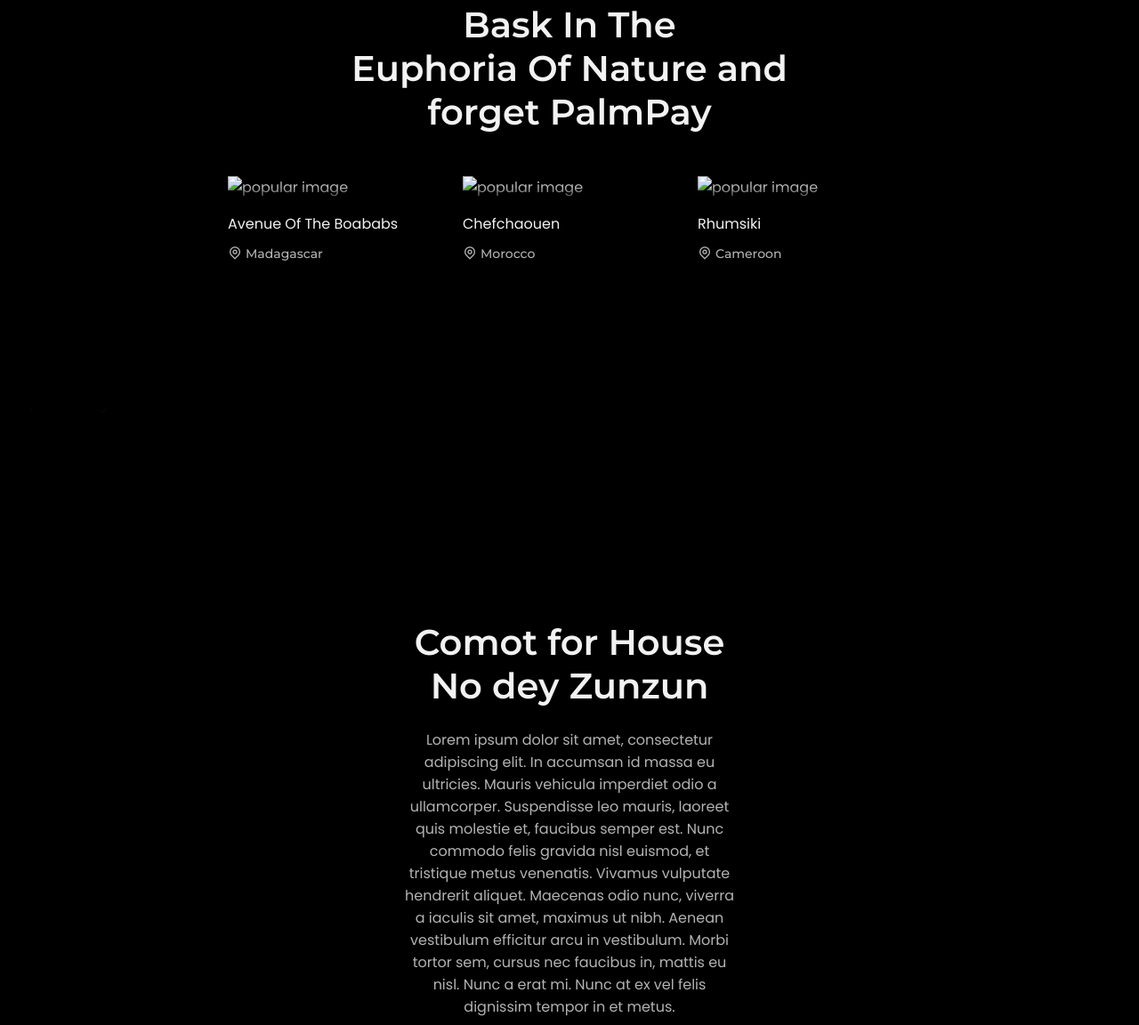
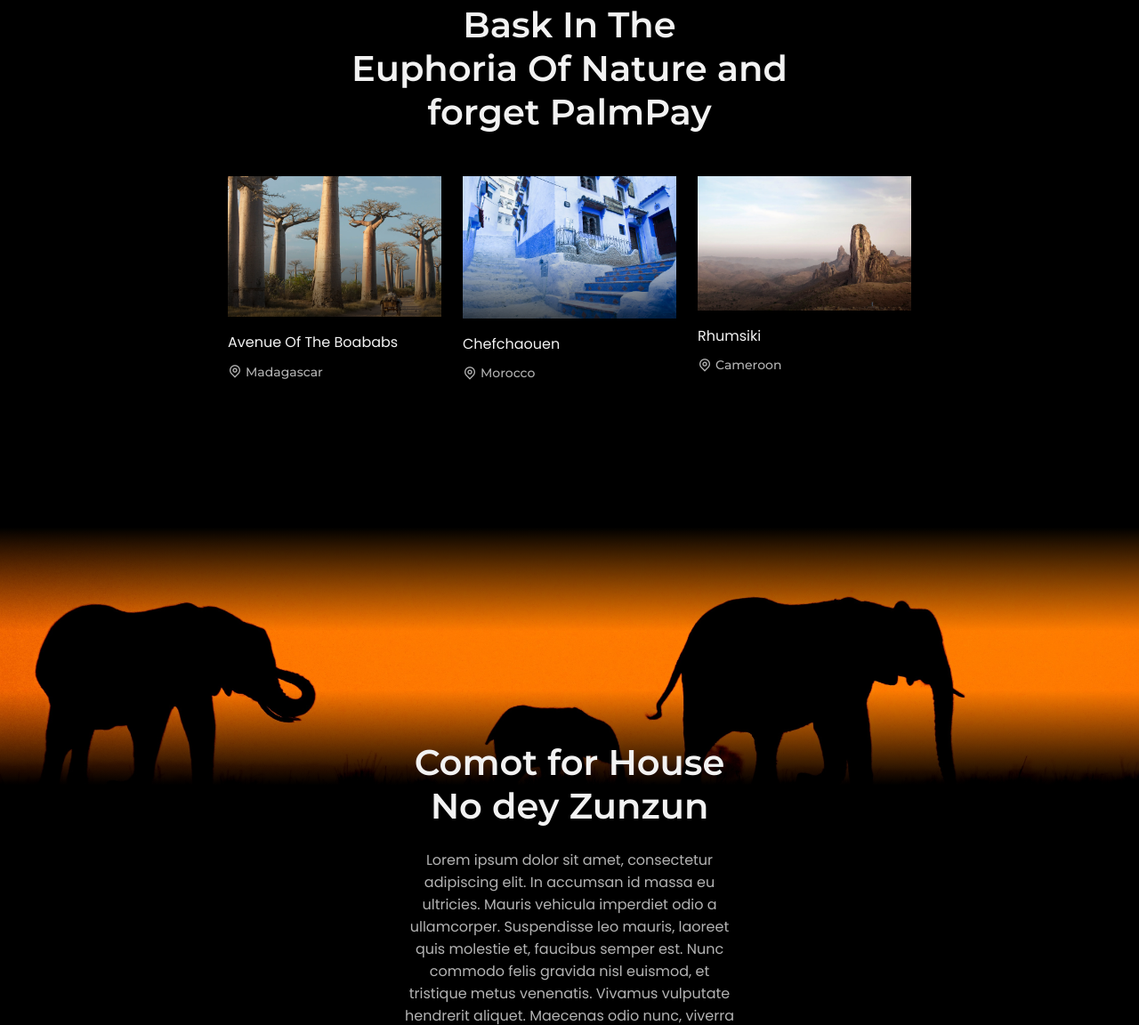
Before and after one commit to o-eniola/travel-site, a plain HTML site: page index.html in a window 1280 px wide. Shown: the part 1614-2766 px from the top of the page at 89% size. Drawn offline with nearby package versions, Linux system fonts and the light colour scheme; files that its build step writes are made by us from their sources; a script that the page names is missing; files whose address does not match are found by name.

Commit message:
index.html

```diff
--- a/index.html
+++ b/index.html
@@ -18,7 +18,7 @@
     />
 
     <!--=============== CSS ===============-->
-    <link rel="stylesheet" href="assets/css/styles.css" />
+    <link rel="stylesheet" href="styles.css" />
 
     <title>Ajala The Traveler - Eniola</title>
   </head>
@@ -205,7 +205,7 @@
           <article class="popular__card">
             <div class="popular__image">
               <img
-                src="assets/img/Avenue_Madagascar.PNG"
+                src="Avenue_Madagascar.PNG"
                 alt="popular image"
                 class="popular__img"
               />
@@ -223,7 +223,7 @@
           <article class="popular__card">
             <div class="popular__image">
               <img
-                src="assets/img/Chefchaouen_Morocco.PNG"
+                src="Chefchaouen_Morocco.PNG"
                 alt="popular image"
                 class="popular__img"
               />
@@ -241,7 +241,7 @@
           <article class="popular__card">
             <div class="popular__image">
               <img
-                src="assets/img/Rhumsiki_Cameroon.PNG"
+                src="Rhumsiki_Cameroon.PNG"
                 alt="popular image"
                 class="popular__img"
               />
@@ -263,7 +263,7 @@
         <div class="explore__container">
           <div class="explore__image">
             <img
-              src="assets/img/explore-elephant.jpg"
+              src="explore-elephant.jpg"
               alt="explore image"
               class="explore__img"
             />
@@ -321,7 +321,7 @@
 
           <div class="join__image">
             <img
-              src="assets/img/sunset.jpg"
+              src="sunset.jpg"
               alt="join image"
               class="join__img"
             />
```
